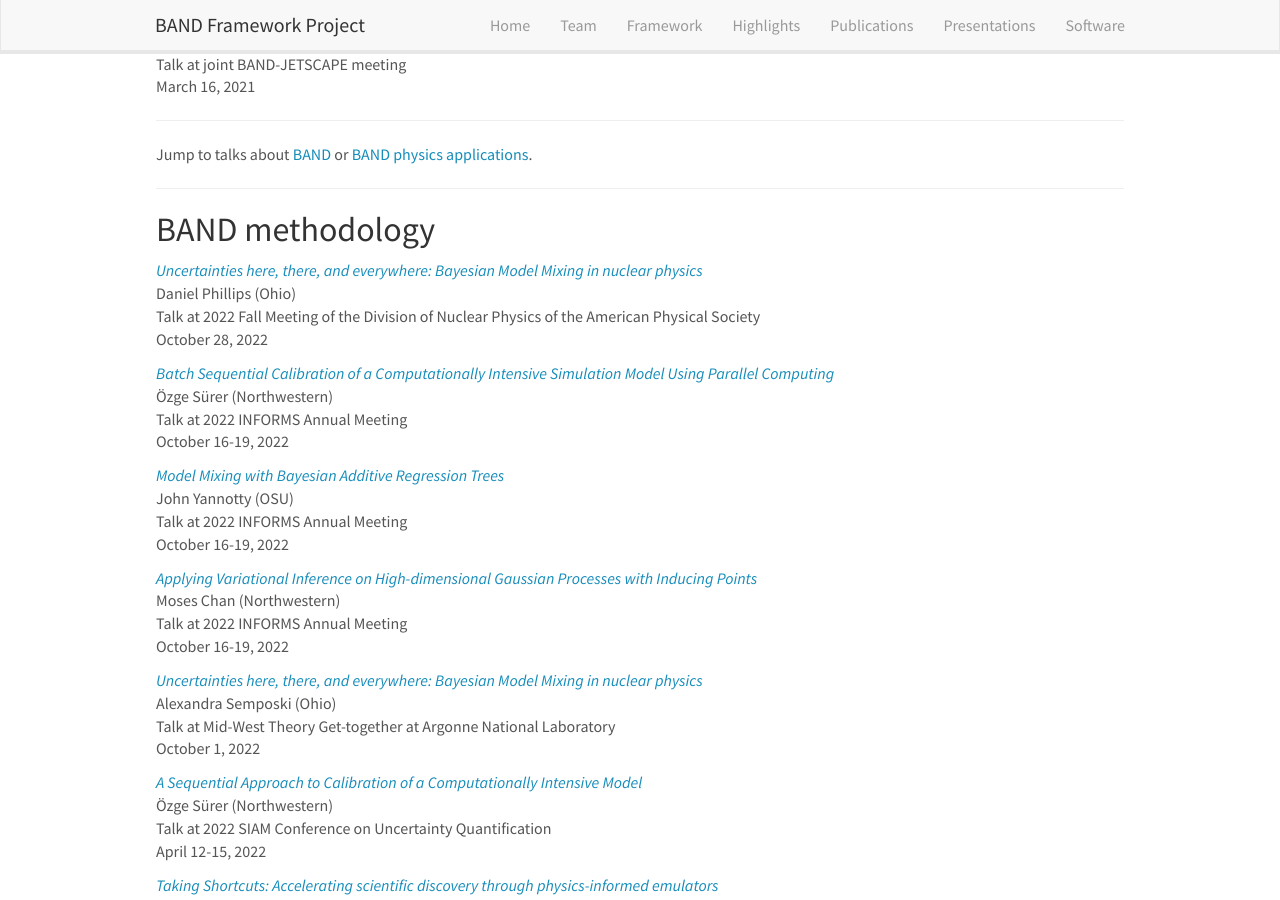
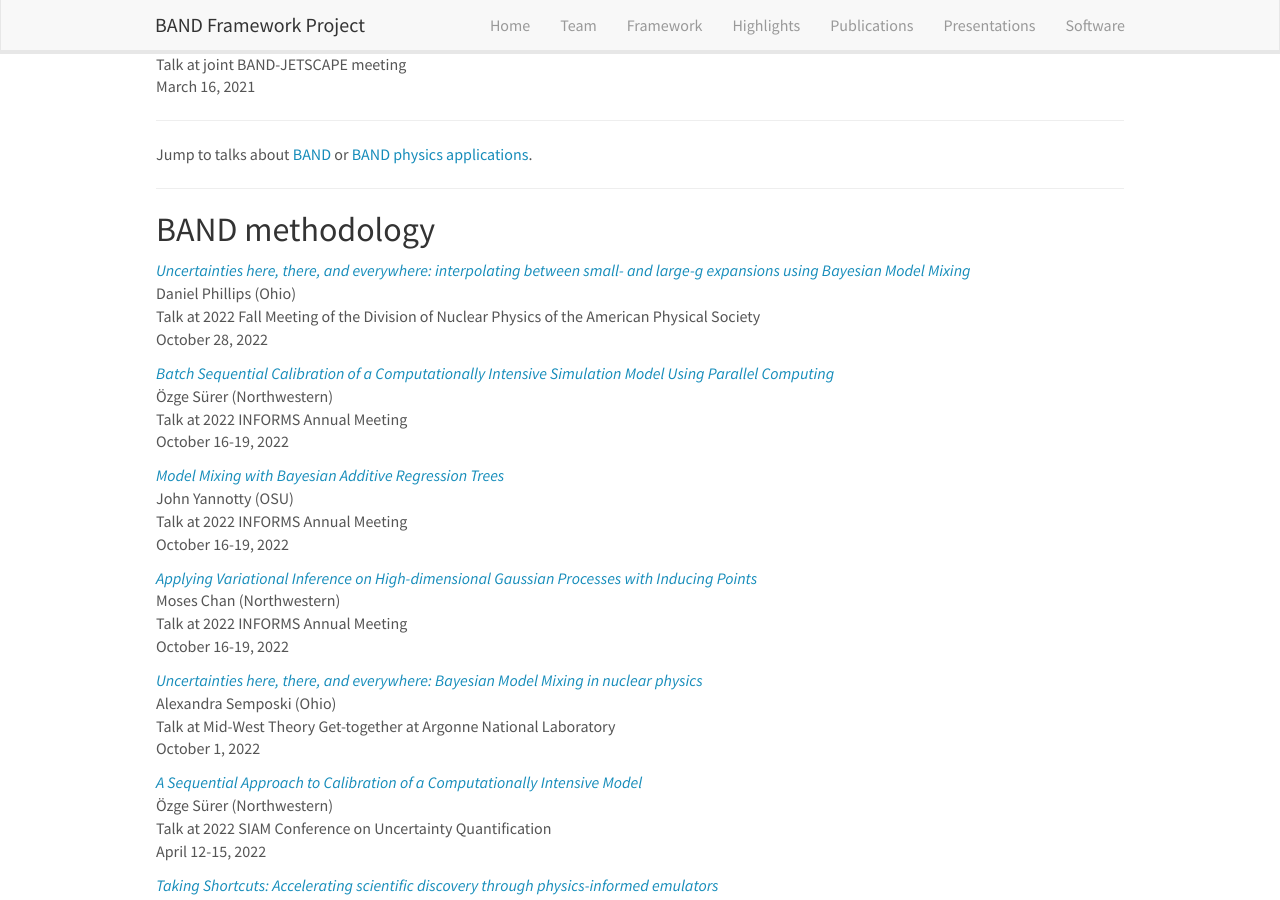
Before and after one commit to bandframework/bandframework.github.io, a Jekyll site: the page built from _pages/presentations.md, in a window 1280 px wide and 900 px high, scrolled down 701 px. Built offline with Jekyll 4.4.1, drawn with Linux system fonts in a browser that asks for light colours; nearby versions of some CDN libraries.

Commit message:
Updated Phillips talk title

```diff
--- a/_data/presentations.yml
+++ b/_data/presentations.yml
@@ -1,4 +1,4 @@
-- title: "Uncertainties here, there, and everywhere: Bayesian Model Mixing in nuclear physics"
+- title: "Uncertainties here, there, and everywhere: interpolating between small- and large-g expansions using Bayesian Model Mixing"
   image:
   location: >
     Talk at 2022 Fall Meeting of the Division of Nuclear Physics of the American Physical Society
```
